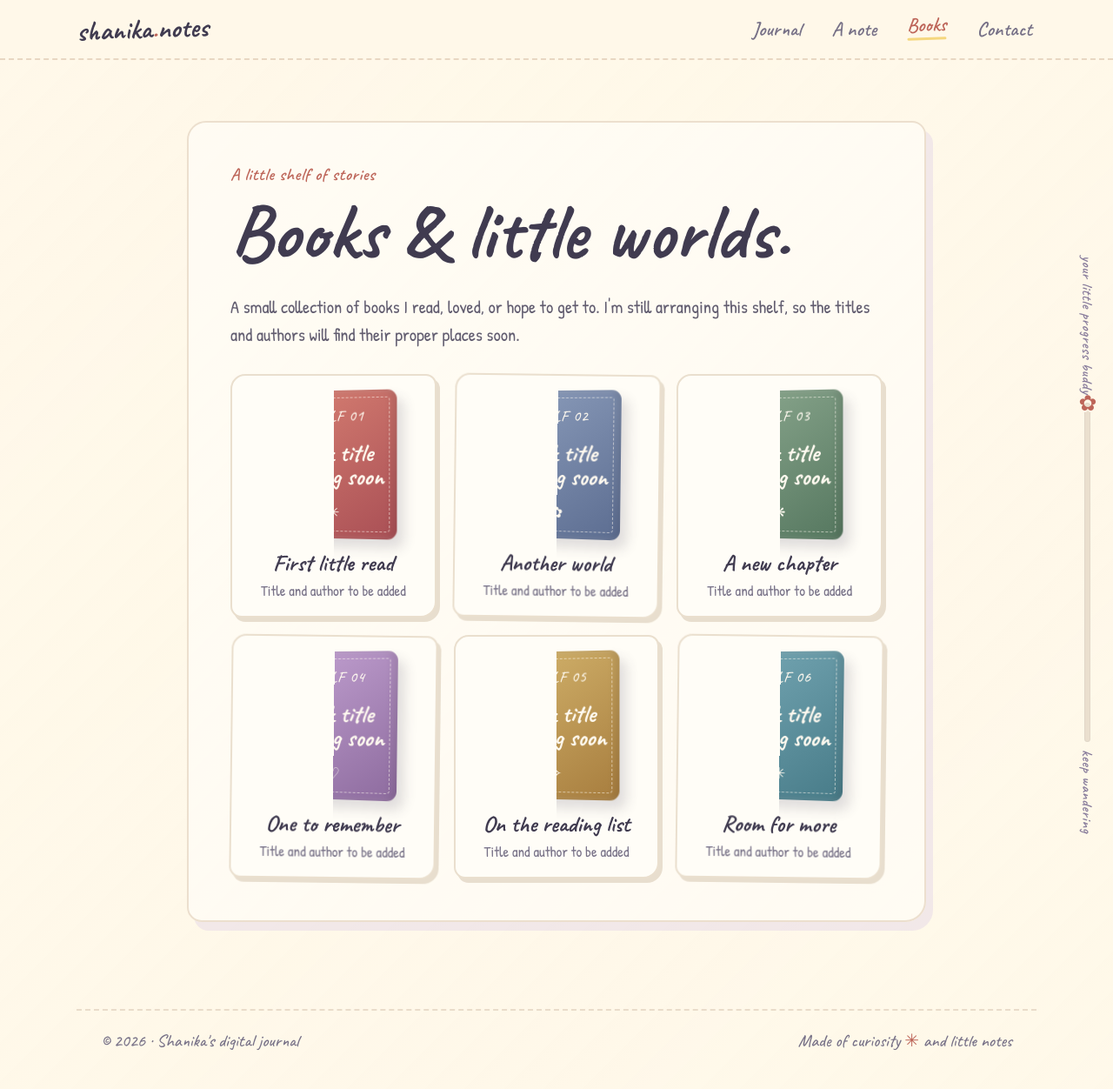
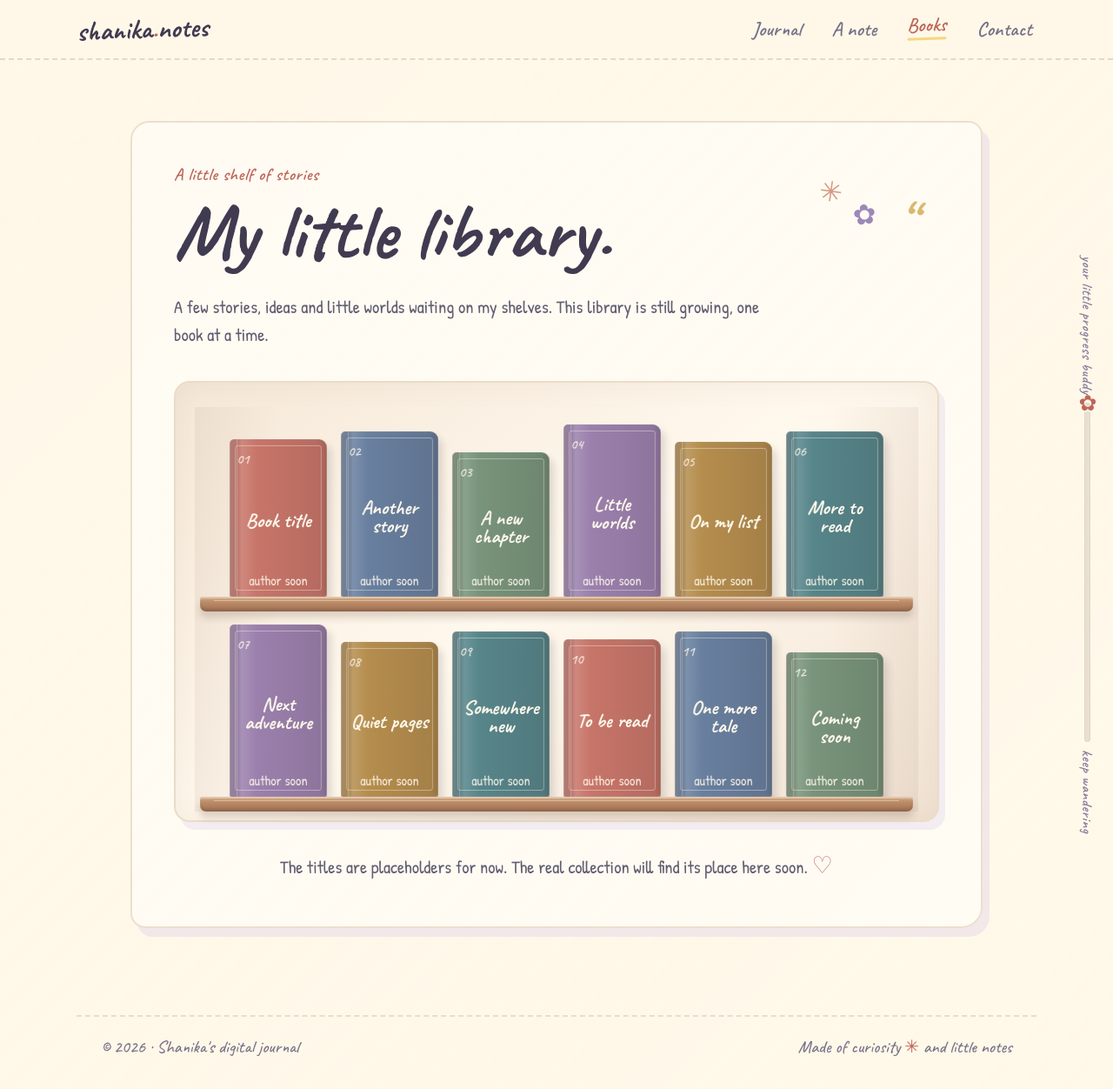
Before and after one commit to shanikashameems/shanikashameems.github.io, a Jekyll site: the page built from projects.md, in a window 1280 px wide and 1252 px high. Shown: the whole window at 87% size. Built offline with Jekyll 4.4.1, drawn with Linux system fonts in a browser that asks for light colours.

Commit message:
Build a warm 3D bookshelf for the Books page

```diff
--- a/projects.md
+++ b/projects.md
@@ -4,17 +4,59 @@ layout: default
 title: Books
 ---
 
-<article class="content-page reveal">
+<article class="content-page reveal library-page">
   <div class="eyebrow">A little shelf of stories</div>
-  <h1>Books & little worlds.</h1>
-  <p>A small collection of books I read, loved, or hope to get to. I'm still arranging this shelf, so the titles and authors will find their proper places soon.</p>
+  <h1>My little library.</h1>
+  <p class="library-intro">A few stories, ideas and little worlds waiting on my shelves. This library is still growing, one book at a time.</p>
+  <div class="library-decor" aria-hidden="true"><span>✳</span><span>✿</span><span>“</span></div>
+  <section class="library-room" aria-label="Book collection">
+    <div class="library-shelf">
+      <div class="shelf-row">
+        <div class="library-book book-coral"><span class="book-number">01</span><strong>Book title</strong><small>author soon</small></div>
+        <div class="library-book book-blue"><span class="book-number">02</span><strong>Another story</strong><small>author soon</small></div>
+        <div class="library-book book-sage"><span class="book-number">03</span><strong>A new chapter</strong><small>author soon</small></div>
+        <div class="library-book book-lilac"><span class="book-number">04</span><strong>Little worlds</strong><small>author soon</small></div>
+        <div class="library-book book-gold"><span class="book-number">05</span><strong>On my list</strong><small>author soon</small></div>
+        <div class="library-book book-teal"><span class="book-number">06</span><strong>More to read</strong><small>author soon</small></div>
+      </div>
+      <div class="shelf-plank"><span></span></div>
+      <div class="shelf-row second-row">
+        <div class="library-book book-lilac"><span class="book-number">07</span><strong>Next adventure</strong><small>author soon</small></div>
+        <div class="library-book book-gold"><span class="book-number">08</span><strong>Quiet pages</strong><small>author soon</small></div>
+        <div class="library-book book-teal"><span class="book-number">09</span><strong>Somewhere new</strong><small>author soon</small></div>
+        <div class="library-book book-coral"><span class="book-number">10</span><strong>To be read</strong><small>author soon</small></div>
+        <div class="library-book book-blue"><span class="book-number">11</span><strong>One more tale</strong><small>author soon</small></div>
+        <div class="library-book book-sage"><span class="book-number">12</span><strong>Coming soon</strong><small>author soon</small></div>
+      </div>
+      <div class="shelf-plank"><span></span></div>
+    </div>
+  </section>
+  <p class="library-footnote">The titles are placeholders for now. The real collection will find its place here soon. <span>♡</span></p>
+</article>
 
-  <div class="book-shelf-grid">
-    <div class="shelf-card"><div class="shelf-book" style="background:linear-gradient(145deg,#d98274,#a94f55)"><span>SHELF 01</span><strong>Book title<br>coming soon</strong><span>✳</span></div><div class="shelf-meta"><strong>First little read</strong><span>Title and author to be added</span></div></div>
-    <div class="shelf-card"><div class="shelf-book" style="background:linear-gradient(145deg,#8e9fbd,#5c6d91)"><span>SHELF 02</span><strong>Book title<br>coming soon</strong><span>✿</span></div><div class="shelf-meta"><strong>Another world</strong><span>Title and author to be added</span></div></div>
-    <div class="shelf-card"><div class="shelf-book" style="background:linear-gradient(145deg,#8eaa91,#55775f)"><span>SHELF 03</span><strong>Book title<br>coming soon</strong><span>❋</span></div><div class="shelf-meta"><strong>A new chapter</strong><span>Title and author to be added</span></div></div>
-    <div class="shelf-card"><div class="shelf-book" style="background:linear-gradient(145deg,#c5a4d4,#8d6b9e)"><span>SHELF 04</span><strong>Book title<br>coming soon</strong><span>♡</span></div><div class="shelf-meta"><strong>One to remember</strong><span>Title and author to be added</span></div></div>
-    <div class="shelf-card"><div class="shelf-book" style="background:linear-gradient(145deg,#d5b66f,#a77d3e)"><span>SHELF 05</span><strong>Book title<br>coming soon</strong><span>✧</span></div><div class="shelf-meta"><strong>On the reading list</strong><span>Title and author to be added</span></div></div>
-    <div class="shelf-card"><div class="shelf-book" style="background:linear-gradient(145deg,#78a9b6,#477b88)"><span>SHELF 06</span><strong>Book title<br>coming soon</strong><span>✳</span></div><div class="shelf-meta"><strong>Room for more</strong><span>Title and author to be added</span></div></div>
-  </div>
-</article>
+<style>
+  .library-page{max-width:980px;position:relative;overflow:hidden}
+  .library-intro{max-width:690px}
+  .library-decor{position:absolute;right:8%;top:7%;display:flex;gap:20px;color:#d49b83;font:2rem var(--caveat);transform:rotate(8deg)}
+  .library-decor span:nth-child(2){color:#9b88b7;transform:translateY(20px) rotate(-15deg)}
+  .library-decor span:nth-child(3){font-size:4rem;color:#d9b96e}
+  .library-room{margin:36px 0 22px;padding:28px 22px 10px;border:2px solid #eadcc9;border-radius:18px;background:linear-gradient(145deg,#f5e8d8,#fff8ed 48%,#f1e3d3);box-shadow:inset 0 0 35px rgba(137,103,77,.08),7px 9px 0 rgba(201,183,232,.22);perspective:1200px}
+  .library-shelf{position:relative;padding:8px 13px 0;background:linear-gradient(90deg,rgba(132,91,69,.08),transparent 12%,transparent 88%,rgba(132,91,69,.08))}
+  .shelf-row{min-height:190px;display:flex;align-items:flex-end;justify-content:center;gap:clamp(5px,1.5vw,16px);padding:12px 4px 0;transform-style:preserve-3d}
+  .library-book{--book:#c87869;position:relative;isolation:isolate;flex:1 1 0;max-width:112px;min-width:0;height:clamp(125px,17vw,174px);padding:13px 8px 11px;display:flex;flex-direction:column;align-items:center;justify-content:space-between;text-align:center;color:#fff9ed;border-radius:5px 9px 2px 2px;background:linear-gradient(90deg,rgba(50,35,35,.28),rgba(255,255,255,.14) 12%,transparent 28%,rgba(40,30,30,.12) 100%),var(--book);box-shadow:inset 4px 0 5px rgba(255,255,255,.18),inset -4px 0 5px rgba(55,35,30,.13),5px 7px 10px rgba(64,59,80,.17);transform:rotateY(-5deg) translateZ(0);transform-origin:bottom center;transition:transform .45s cubic-bezier(.2,.8,.2,1),box-shadow .45s;cursor:default}
+  .library-book:before{content:"";position:absolute;inset:7px 6px;border:1px solid rgba(255,249,237,.38);border-radius:3px;pointer-events:none}
+  .library-book:after{content:"";position:absolute;left:8px;top:0;bottom:0;width:1px;background:rgba(255,255,255,.25);box-shadow:2px 0 3px rgba(40,20,20,.1)}
+  .library-book strong{font:700 clamp(1.05rem,2vw,1.45rem)/.92 var(--caveat);max-width:100%;overflow-wrap:anywhere;position:relative;z-index:1}
+  .library-book small{font:1rem/1 var(--hand);opacity:.88;position:relative;z-index:1}
+  .book-number{font:600 1rem var(--caveat);opacity:.85;align-self:flex-start;position:relative;z-index:1}
+  .library-book:hover{transform:translateY(-13px) rotateY(-14deg) rotateX(4deg) scale(1.035);box-shadow:inset 4px 0 5px rgba(255,255,255,.18),inset -4px 0 5px rgba(55,35,30,.13),12px 17px 17px rgba(64,59,80,.2);z-index:3}
+  .book-coral{--book:#c87569;height:clamp(133px,18vw,181px)}.book-blue{--book:#687f9f;height:clamp(145px,19vw,190px)}.book-sage{--book:#78947a;height:clamp(128px,16vw,166px)}.book-lilac{--book:#9b80ad;height:clamp(151px,20vw,198px)}.book-gold{--book:#b58d4d;height:clamp(137px,18vw,178px)}.book-teal{--book:#56858a;height:clamp(147px,19vw,190px)}
+  .shelf-plank{height:17px;position:relative;margin:0 -7px;background:linear-gradient(180deg,#d4a982 0%,#bd8d68 35%,#9f7054 100%);border-radius:3px 3px 7px 7px;box-shadow:0 7px 9px rgba(92,63,47,.2),inset 0 2px 2px rgba(255,255,255,.42),inset 0 -3px 3px rgba(84,51,37,.18);z-index:4}
+  .shelf-plank span{position:absolute;left:2%;right:2%;top:4px;height:1px;background:rgba(255,244,222,.4)}
+  .second-row{padding-top:15px}
+  .library-footnote{text-align:center;font:1.45rem var(--caveat);color:#887a8f;margin:28px 0 0}
+  .library-footnote span{color:#cf8176;font-size:1.7rem}
+  @media(max-width:680px){.library-decor{top:4%;right:7%;gap:10px;font-size:1.5rem}.library-decor span:nth-child(3){font-size:2.8rem}.library-room{margin:26px -5px 18px;padding:18px 8px 8px}.library-shelf{padding:5px 3px 0}.shelf-row{min-height:145px;gap:4px;padding:8px 1px 0}.library-book{height:clamp(105px,29vw,145px);padding:9px 3px 8px;border-radius:4px 6px 2px 2px}.library-book strong{font-size:clamp(.88rem,3.3vw,1.15rem)}.library-book small{font-size:.78rem}.book-number{font-size:.82rem}.book-coral{height:clamp(110px,30vw,150px)}.book-blue{height:clamp(120px,33vw,160px)}.book-sage{height:clamp(104px,28vw,140px)}.book-lilac{height:clamp(124px,34vw,165px)}.book-gold{height:clamp(113px,31vw,151px)}.book-teal{height:clamp(120px,33vw,160px)}.shelf-plank{height:13px;margin:0 -3px}.second-row{padding-top:12px}}
+  @media(max-width:390px){.library-room{padding-left:5px;padding-right:5px}.shelf-row{gap:3px}.library-book{padding-left:2px;padding-right:2px}.library-book strong{font-size:.83rem}.library-book small{font-size:.7rem}}
+  @media(prefers-reduced-motion:reduce){.library-book{transition:none}}
+</style>
```
